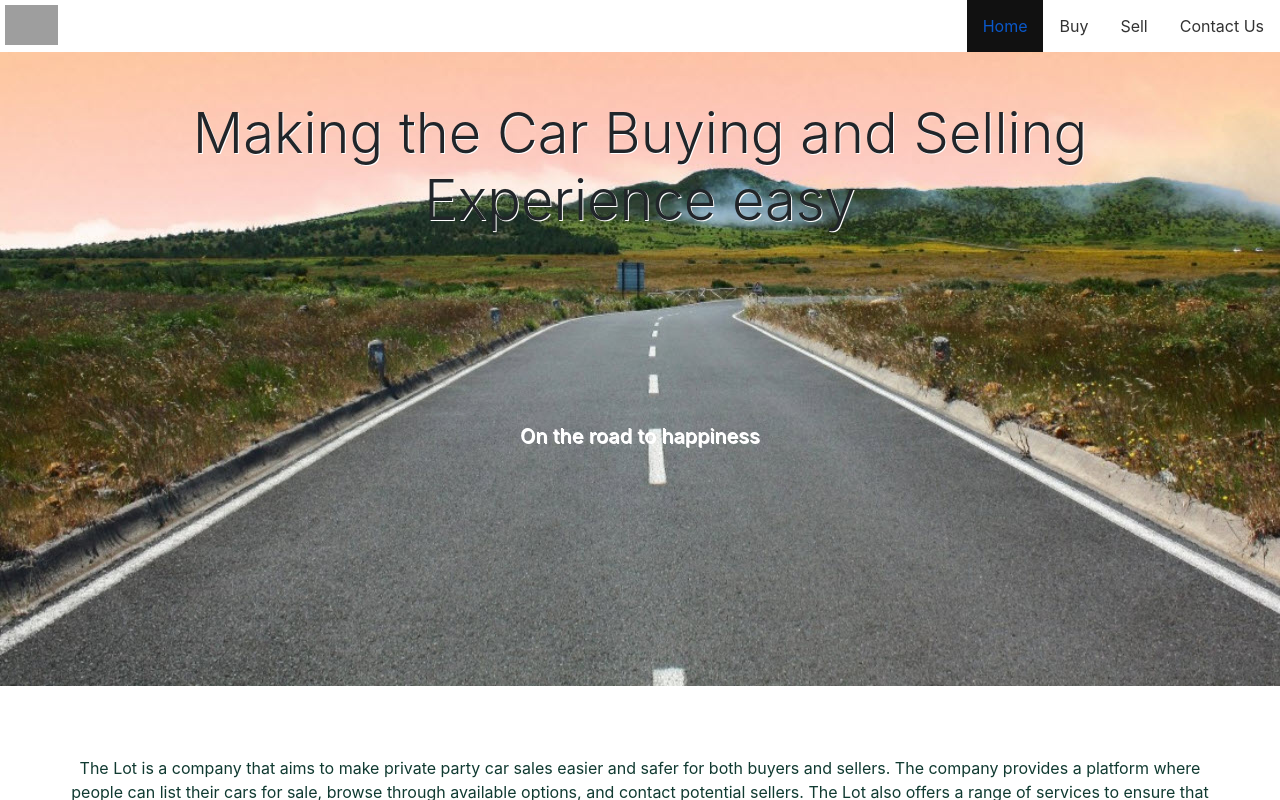
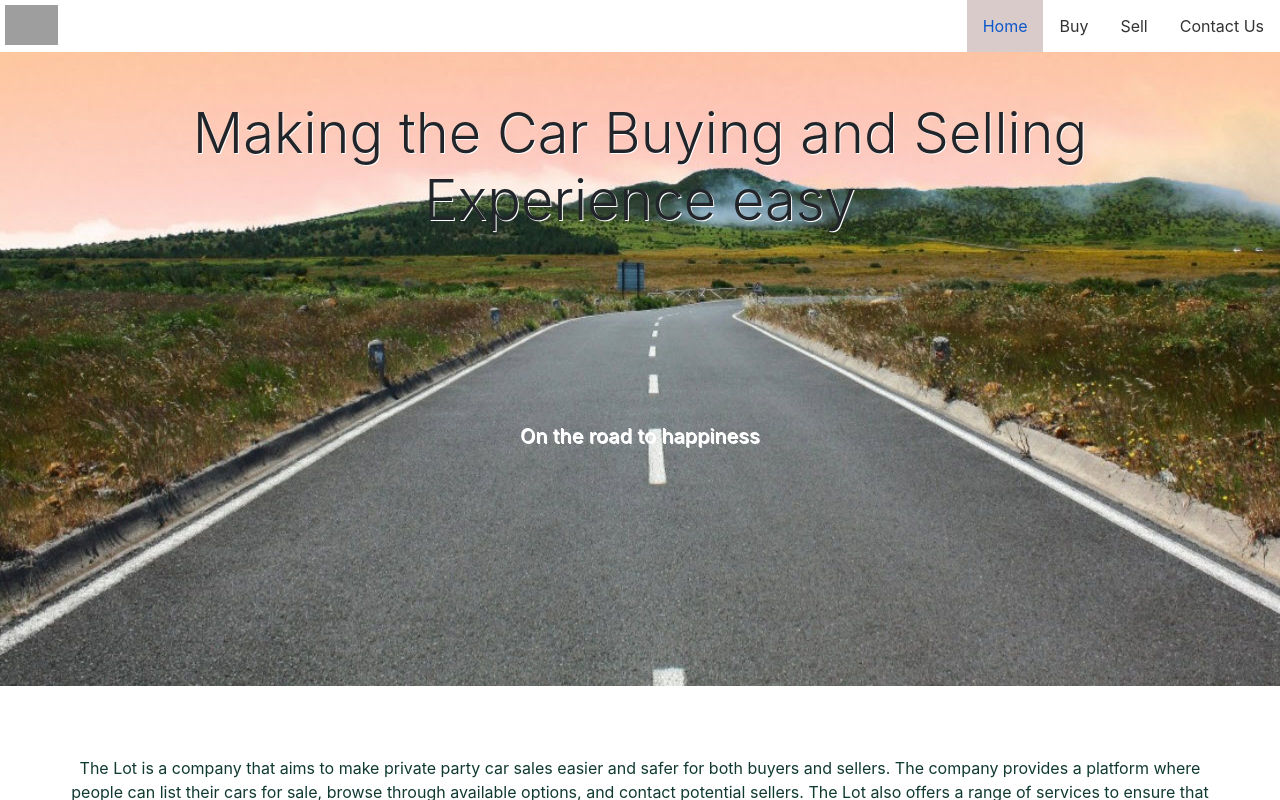
Before and after one commit to keira-mclean/capstone-cjk-be, a React (Create React App) app in the folder frontend/: page / in a window 1280 px wide. In both pictures the pointer is over the link "Home". Shown: the top 800 px of the page. Built offline with nearby package versions, Linux system fonts and the light colour scheme; grey boxes are pictures that could not be loaded; the HTML template or start-up script is replaced by a standard one.

Commit message:
navbar hover style

```diff
--- a/frontend/src/Navbar.css
+++ b/frontend/src/Navbar.css
@@ -31,5 +31,5 @@ nav a {
 }
 
 nav a:hover {
-  background-color: #111;
+  background-color: #dacbcb;
 }
```
